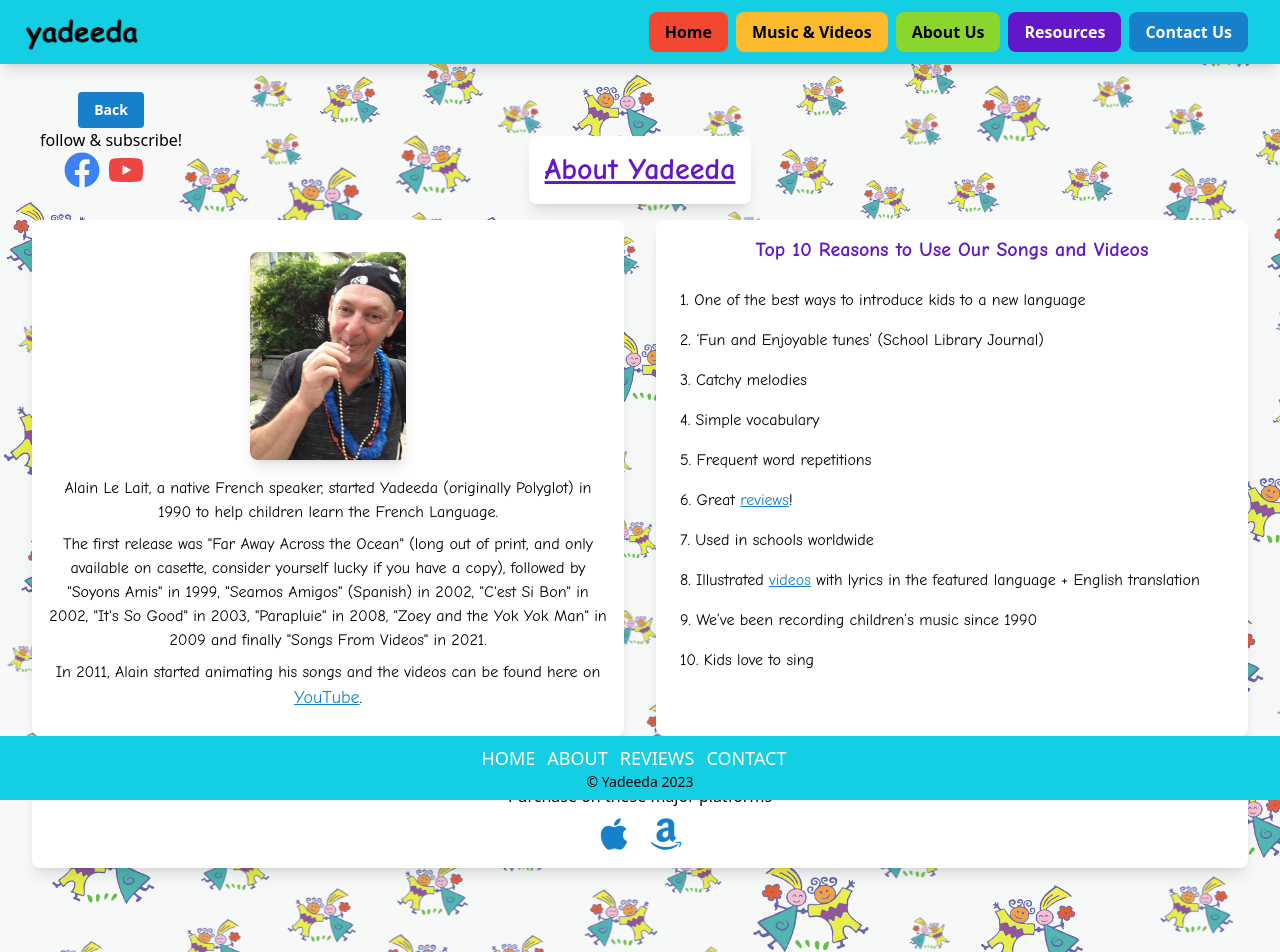
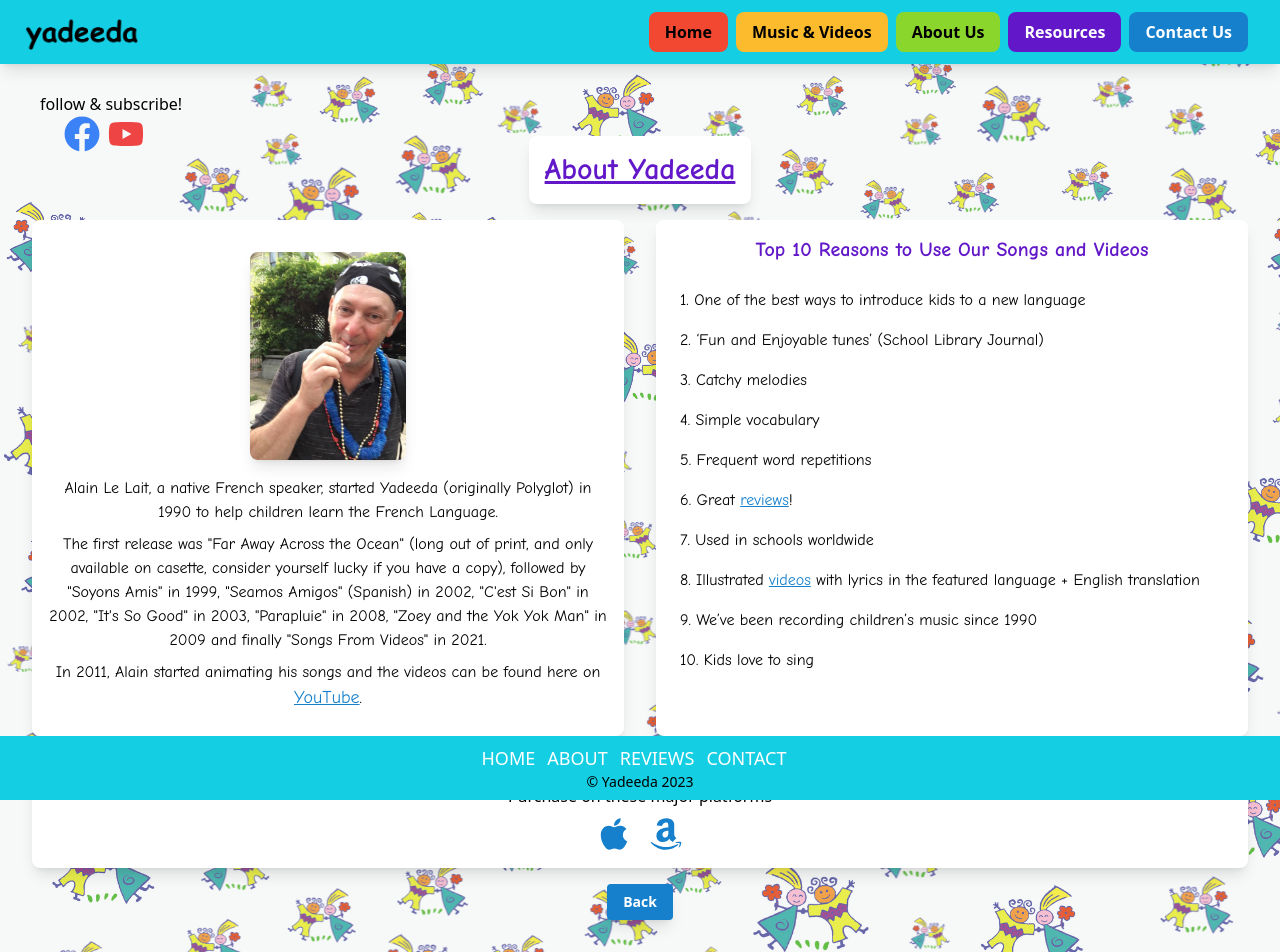
Before and after one commit to sjlelait/yadeeda, a React (Create React App) app: page /about in a window 1280 px wide. Shown: the top 952 px of the page. Built offline with nearby package versions, Linux system fonts and the light colour scheme.

Commit message:
wip: adds back button component

```diff
--- /dev/null
+++ b/src/components/BackButton.js
@@ -0,0 +1,31 @@
+import React from 'react';
+import { useNavigate, useLocation } from 'react-router-dom';
+
+const BackButton = (props) => {
+    const navigate = useNavigate();
+    const location = useLocation();
+
+    const goBack = () => {
+        navigate(-1);
+    };
+
+    const showGoBackButton = location.pathname !== '/';
+    /^\/song\/\d+$/.test(location.pathname);
+
+    return (
+        <div className="sticky p-4">
+            {showGoBackButton && (
+                <button
+                onClick={goBack}
+                className="bg-ydBlue hover:bg-ydLightBlue hover:text-black text-white font-bold py-2 px-4 rounded shadow-lg text-sm md:text-md"
+                >
+                Back
+                </button>
+            )}
+        </div>
+    )
+
+
+}
+
+export default BackButton;
--- a/src/components/NavButtons.js
+++ b/src/components/NavButtons.js
@@ -1,29 +1,10 @@
 import React from 'react';
-import { useNavigate, useLocation } from 'react-router-dom';
 import { FaFacebook, FaYoutube } from 'react-icons/fa';
 
 
 const NavButtons = (props) =>  {
-    const navigate = useNavigate();
-    const location = useLocation();
-
-    const goBack = () => {
-        navigate(-1);
-    };
-
-    const showGoBackButton = location.pathname !== '/';
-        /^\/song\/\d+$/.test(location.pathname);
-
     return (
         <div className="absolute top-18 left-0 mt-5 ml-4 p-2 md:ml-8 inline-block">
-            {showGoBackButton && (
-                <button
-                onClick={goBack}
-                className="bg-ydBlue hover:bg-ydLightBlue text-white font-bold py-2 px-4 rounded text-sm md:text-md"
-                >
-                Back
-                </button>
-            )}
             <p className="hidden md:block">follow & subscribe!</p>
             <div className="flex md:ml-6">
                 <a
--- a/src/pages/About.js
+++ b/src/pages/About.js
@@ -1,6 +1,7 @@
 import React from 'react';
 import Alain from '../assets/Alain.png';
 import PurchaseButtons from '../components/PurchaseButtons';
+import BackButton from '../components/BackButton';
 
 const About = (props) => {
     return (
@@ -34,6 +35,9 @@
             <div className="mt-auto">
                 <PurchaseButtons />
             </div>
+            <div className="">
+                <BackButton />
+            </div>
         </div>
     )
 }
```
